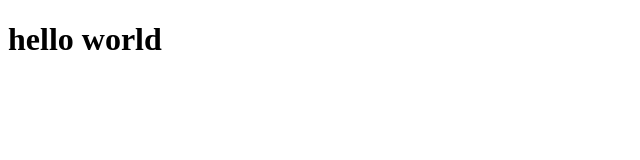
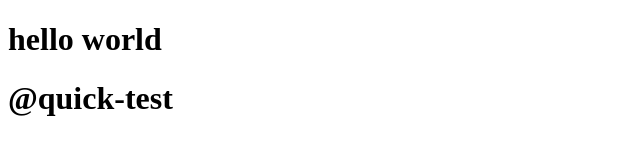
Before and after one commit to Dale0311/test-repo2, a plain HTML site: page index.html in a window 1280 px wide. Shown: the whole page, without its empty margins (0-640 px from the left). Drawn offline with Linux system fonts and the light colour scheme.

Commit message:
added another h1

```diff
--- a/index.html
+++ b/index.html
@@ -8,5 +8,6 @@
 </head>
 <body>
     <h1>hello world</h1>
+    <h1>@quick-test</h1>
 </body>
 </html>
```
